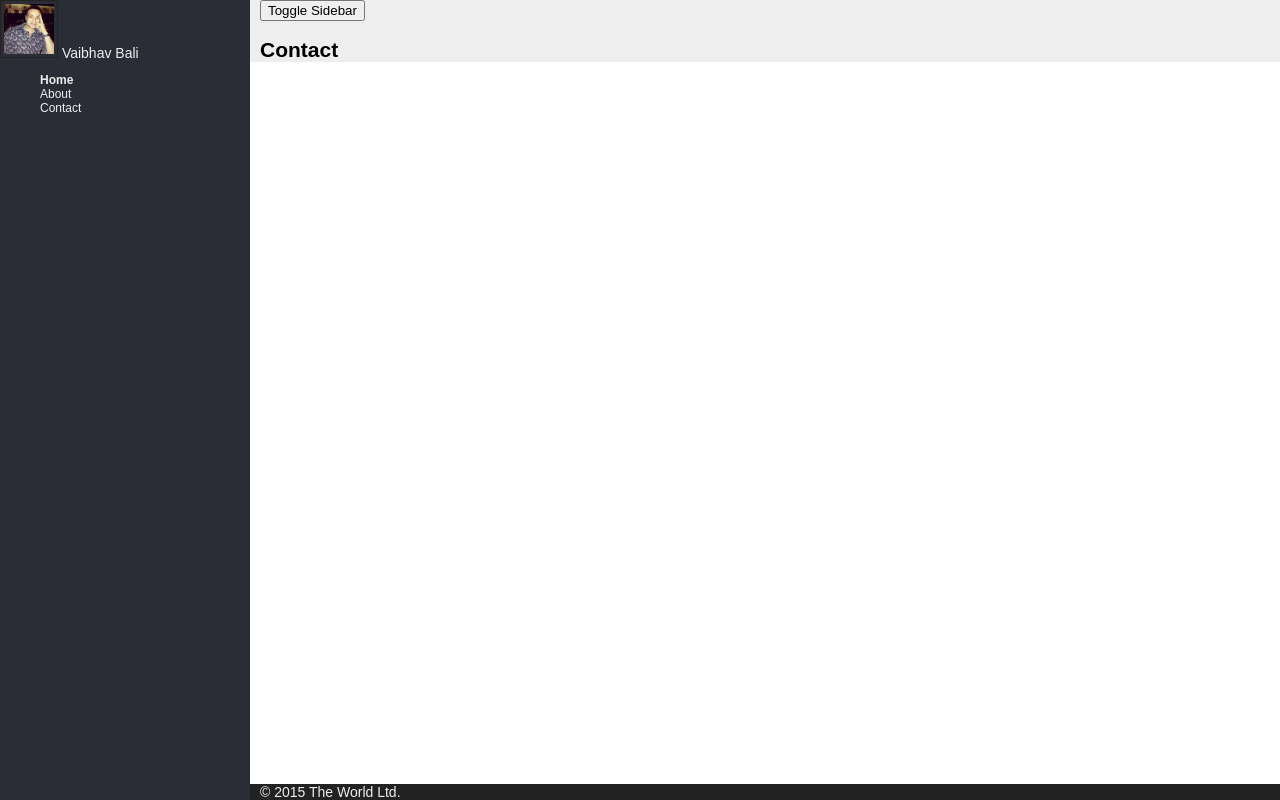
After one commit to vibsbali/WebApiWithMvc6, an ASP.NET Core app: template TheWorld/src/TheWorld/Views/App/Contact.cshtml in a window 1280 px wide. The commit adds this page. Run offline with ASP.NET Core 8, Linux system fonts and the light colour scheme; the template is opened without the code that fills it, so the values that code supplies are empty; some libraries are stand-ins or nearby versions.

Commit message:
Added TagHelpers to display anchor tags however it will not work until a _ViewImports.cshtml is added

```diff
--- /dev/null
+++ b/TheWorld/src/TheWorld/Views/App/About.cshtml
@@ -0,0 +1,4 @@
+@{
+    ViewBag.Title = "About Page";
+}
+<h2>About The World</h2>
--- /dev/null
+++ b/TheWorld/src/TheWorld/Views/App/Contact.cshtml
@@ -0,0 +1,7 @@
+@{
+    ViewBag.Title = "Contact Us";
+}
+
+<h2>
+    Contact
+</h2>
--- a/TheWorld/src/TheWorld/Views/Shared/_Layout.cshtml
+++ b/TheWorld/src/TheWorld/Views/Shared/_Layout.cshtml
@@ -11,9 +11,9 @@
         <span id="username">Vaibhav Bali</span>
 
         <ul class="menu">
-            <li class="active"><a href="#">Home</a></li>
-            <li><a href="#">About</a></li>
-            <li><a href="#">Contact</a></li>
+            <li class="active"><a asp-controller="App" asp-action="Home">Home</a></li>
+            <li><a asp-controller="App" asp-action="About">About</a></li>
+            <li><a asp-controller="App" asp-action="Contact">Contact</a></li>
         </ul>
     </div>
     <div id="wrapper">
```
Also changed, not shown: TheWorld/src/TheWorld/Controllers/Web/AppController.cs (+10 -0 lines).
